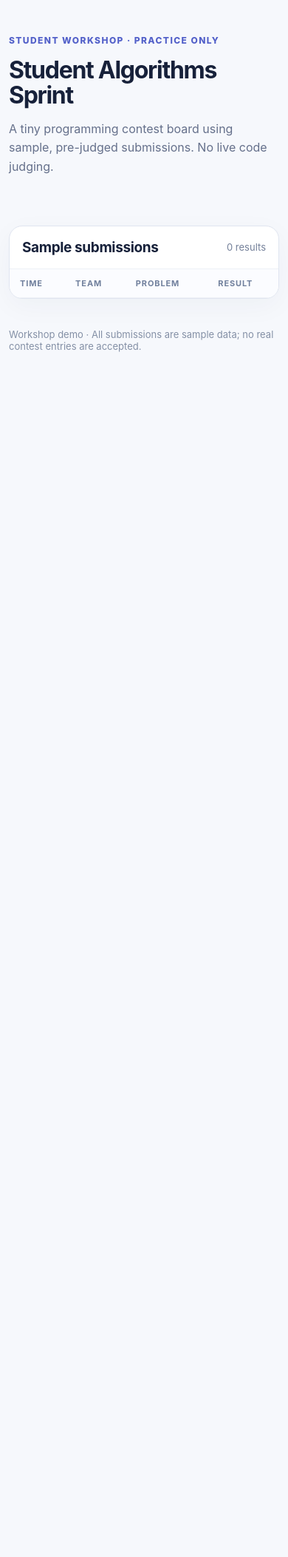
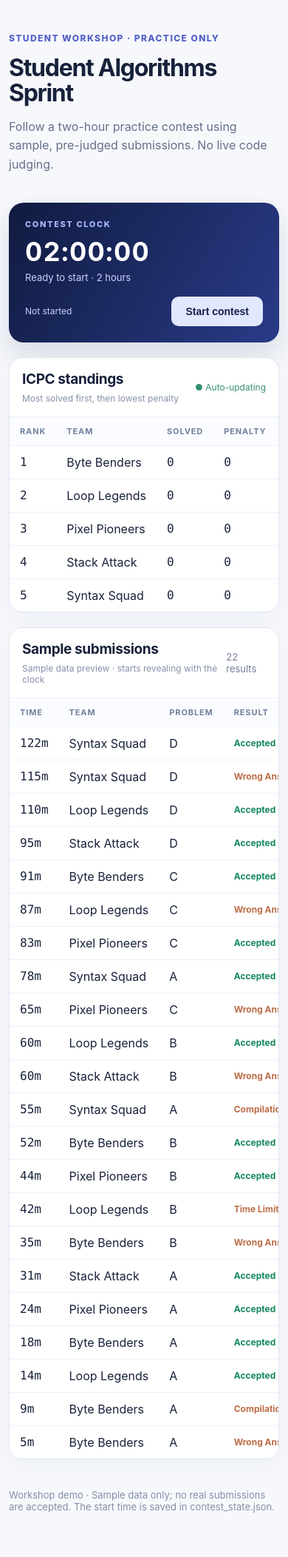
Before and after one commit to Marc13000/contest-board-workshop, a Flask app: page / in a window 390 px wide. Shown: the whole page at 74% size. Before the commit the page ends 476 px from the top, so only its background shows below. Run offline with Flask 3, Linux system fonts and the light colour scheme; lists and menus that the app fills with data are empty.

Commit message:
Add workshop scoring and clock tests

```diff
--- a/static/style.css
+++ b/static/style.css
@@ -1,23 +1,24 @@
-:root { color-scheme: light; font-family: Inter, ui-sans-serif, system-ui, -apple-system, Segoe UI, sans-serif; color: #17213a; background: #f6f8fc; }
-* { box-sizing: border-box; }
-body { margin: 0; }
-.shell { width: min(1120px, calc(100% - 40px)); margin: 0 auto; }
-.hero { padding: 68px 0 30px; }
-.eyebrow { color: #5260c9; font-size: 12px; font-weight: 800; letter-spacing: .12em; }
-h1 { font-size: clamp(32px, 5vw, 54px); line-height: 1.06; margin: 16px 0; letter-spacing: -.04em; }
-.hero > p:last-child { color: #65708b; max-width: 680px; line-height: 1.6; }
-.panel { background: #fff; border: 1px solid #e0e5f0; border-radius: 18px; overflow: hidden; box-shadow: 0 10px 36px #2338590a; margin: 20px 0; }
-.panel-heading { padding: 18px 24px; display: flex; align-items: center; justify-content: space-between; border-bottom: 1px solid #edf0f6; gap: 12px; }
-h2 { font-size: 19px; margin: 0; letter-spacing: -.02em; }
-.muted { color: #74809a; font-size: 13px; }
-.table-scroll { overflow-x: auto; }
-table { border-collapse: collapse; width: 100%; text-align: left; }
-th { font-size: 11px; letter-spacing: .08em; text-transform: uppercase; color: #71809d; background: #fbfcff; }
-th, td { padding: 15px 24px; border-bottom: 1px solid #eef1f6; white-space: nowrap; }
-tbody tr:last-child td { border-bottom: 0; }
-.monospace { font-family: ui-monospace, SFMono-Regular, Consolas, monospace; font-variant-numeric: tabular-nums; }
-.verdict { font-weight: 650; font-size: 12px; }
-.verdict.accepted { color: #178a63; }
-.verdict.rejected { color: #c15e42; }
-footer { color: #8490a6; font-size: 13px; padding: 20px 0 60px; }
-@media (max-width: 650px) { .shell { width: min(100% - 24px, 1120px); } .hero { padding-top: 35px; } th,td { padding: 12px 14px; } .panel-heading { padding: 17px; } }
+:root {color-scheme: light; font-family: Inter,ui-sans-serif,system-ui,-apple-system,Segoe UI,sans-serif;color:#17213a;background:#f6f8fc}
+* {box-sizing:border-box} body {margin:0} .shell {width:min(1120px,calc(100% - 40px));margin:0 auto}
+.hero {padding:55px 0 22px}.eyebrow{color:#5260c9;font-size:12px;font-weight:800;letter-spacing:.12em}
+h1{font-size:clamp(32px,5vw,54px);line-height:1.06;margin:16px 0;letter-spacing:-.04em}
+.hero>p:last-child {color:#65708b;max-width:680px;line-height:1.6}
+.clock-panel{display:flex;align-items:center;justify-content:space-between;gap:18px;padding:27px 34px;background:linear-gradient(120deg,#101b40,#2a3b88);color:#fff;border-radius:20px;box-shadow:0 16px 36px #18245124}
+.clock-label{color:#a8baff;font-size:11px;font-weight:800;letter-spacing:.15em;margin:0}
+.clock{font-size:clamp(36px,5vw,52px);letter-spacing:.035em;font-weight:750;margin:8px 0 0;font-variant-numeric:tabular-nums}
+.clock-note{font-size:13px;color:#cbd5fa;margin:5px 0 0}.clock-actions{display:flex;flex-direction:column;align-items:flex-end;gap:12px}
+button{padding:12px 19px;border:0;border-radius:10px;background:#e0e7ff;font-weight:750;color:#152049;font-size:14px;cursor:pointer}
+button:hover:not(:disabled){background:#cbd8ff}button:disabled{opacity:.55;cursor:default}
+.status{font-size:12px;color:#c7d2ff}
+.panel{background:#fff;border:1px solid #e0e5f0;border-radius:18px;overflow:hidden;box-shadow:0 10px 36px #2338590a;margin:20px 0}
+.panel-heading{padding:18px 24px;display:flex;align-items:center;justify-content:space-between;border-bottom:1px solid #edf0f6;gap:12px}
+h2{font-size:19px;margin:0;letter-spacing:-.02em}.small-note{margin:7px 0 0;font-size:12px;color:#8590a8}
+.live-label{color:#358e76;font-size:12px;white-space:nowrap}.muted{color:#74809a;font-size:13px}
+.table-scroll{overflow-x:auto}table{border-collapse:collapse;width:100%;text-align:left}
+th{font-size:11px;letter-spacing:.08em;text-transform:uppercase;color:#71809d;background:#fbfcff}
+th,td{padding:15px 22px;border-bottom:1px solid #eef1f6;white-space:nowrap}
+tbody tr:last-child td{border-bottom:0}.monospace{font-family:ui-monospace,SFMono-Regular,Consolas,monospace;font-variant-numeric:tabular-nums}
+.verdict,.problem-result{font-weight:700;font-size:12px}.verdict.accepted,.problem-result.solved{color:#16875f}
+.verdict.rejected,.problem-result.pending{color:#bc6d48}tr.leader td{background:#f4f7ff}
+.empty-row{text-align:center;color:#8490a6}footer{color:#8490a6;font-size:13px;padding:20px 0 60px}
+@media(max-width:650px){.shell{width:calc(100% - 24px)}.hero{padding-top:32px}.clock-panel{padding:22px;align-items:flex-start;flex-direction:column}.clock-actions{flex-direction:row;width:100%;align-items:center;justify-content:space-between}th,td{padding:12px 14px}.panel-heading{padding:17px}}
--- a/templates/index.html
+++ b/templates/index.html
@@ -5,28 +5,38 @@
   <meta name="viewport" content="width=device-width, initial-scale=1">
   <title>{{ contest.contest_name }} · Contest Board</title>
   <link rel="stylesheet" href="{{ url_for('static', filename='style.css') }}">
+  <script src="{{ url_for('static', filename='app.js') }}" defer></script>
 </head>
 <body>
   <main class="shell">
     <header class="hero">
       <p class="eyebrow">STUDENT WORKSHOP · PRACTICE ONLY</p>
       <h1>{{ contest.contest_name }}</h1>
-      <p>A tiny programming contest board using sample, pre-judged submissions. No live code judging.</p>
+      <p>Follow a two-hour practice contest using sample, pre-judged submissions. No live code judging.</p>
     </header>
-    <section class="panel" aria-labelledby="submissions-heading">
-      <div class="panel-heading"><h2 id="submissions-heading">Sample submissions</h2><span class="muted">{{ submissions|length }} results</span></div>
+    <section class="clock-panel" aria-label="Contest clock">
+      <div><p class="clock-label" id="clock-label">CONTEST CLOCK</p><p class="clock" id="clock">02:00:00</p><p class="clock-note" id="clock-note">Ready to start · 2 hours</p></div>
+      <div class="clock-actions"><span id="status" class="status">Not started</span><button id="start-button" type="button">Start contest</button></div>
+    </section>
+    <section class="panel" aria-labelledby="standings-heading">
+      <div class="panel-heading"><div><h2 id="standings-heading">ICPC standings</h2><p class="small-note">Most solved first, then lowest penalty</p></div><span class="live-label">● Auto-updating</span></div>
       <div class="table-scroll">
-        <table>
-          <thead><tr><th>Time</th><th>Team</th><th>Problem</th><th>Result</th></tr></thead>
-          <tbody>
-          {% for submission in submissions %}
-            <tr><td class="monospace">{{ submission.minute }}m</td><td>{{ submission.team_name }}</td><td>{{ submission.problem_id }}</td><td><span class="verdict {{ 'accepted' if submission.verdict == 'Accepted' else 'rejected' }}">{{ submission.verdict }}</span></td></tr>
-          {% endfor %}
-          </tbody>
+        <table aria-label="Contest standings">
+          <thead><tr><th>Rank</th><th>Team</th><th>Solved</th><th>Penalty</th>{% for problem in contest.problems %}<th title="{{ problem.name }}">{{ problem.id }}</th>{% endfor %}</tr></thead>
+          <tbody id="standings-rows"><tr><td colspan="8" class="muted">Loading standings…</td></tr></tbody>
         </table>
       </div>
     </section>
-    <footer>Workshop demo · All submissions are sample data; no real contest entries are accepted.</footer>
+    <section class="panel" aria-labelledby="submissions-heading">
+      <div class="panel-heading"><div><h2 id="submissions-heading">Sample submissions</h2><p class="small-note" id="feed-note">Pre-judged results</p></div><span class="muted" id="submission-count"></span></div>
+      <div class="table-scroll">
+        <table aria-label="Sample submissions">
+          <thead><tr><th>Time</th><th>Team</th><th>Problem</th><th>Result</th></tr></thead>
+          <tbody id="submission-rows"><tr><td colspan="4" class="muted">Loading sample data…</td></tr></tbody>
+        </table>
+      </div>
+    </section>
+    <footer>Workshop demo · Sample data only; no real submissions are accepted. The start time is saved in contest_state.json.</footer>
   </main>
 </body>
 </html>
```
Also changed, not shown: tests/test_app.py (added, +39 -0 lines), tests/test_clock.py (added, +20 -0 lines), tests/test_scoring.py (added, +52 -0 lines).
